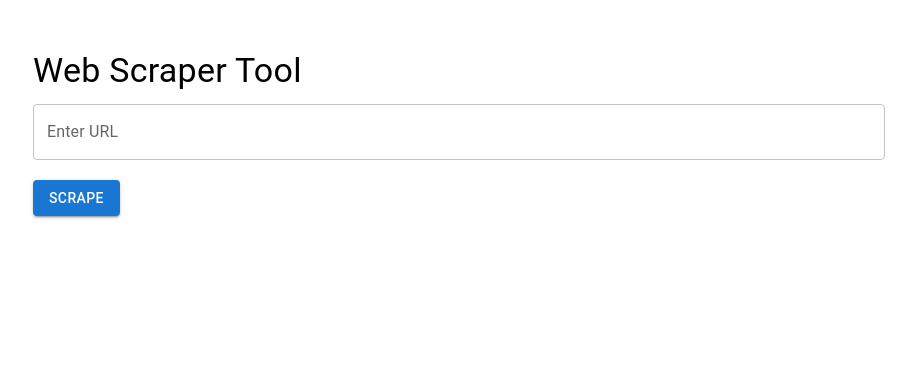
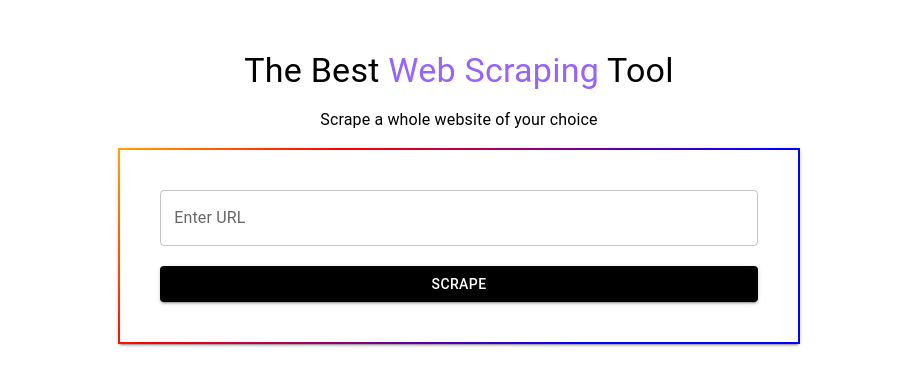
Before and after one commit to Joshua-Alfred/headstarter-hackathon-2, a Next.js app: page / in a window 1280 px wide. Shown: the top 386 px of the page, without its empty margins (181-1097 px from the left). Built offline with nearby package versions, Linux system fonts and the light colour scheme.

Commit message:
Update front end colors

```diff
--- a/pages/index.js
+++ b/pages/index.js
@@ -6,7 +6,9 @@ import {
   TextField,
   CircularProgress,
   Card,
+  Paper,
   Stack,
+  Box,
   CardContent,
 } from "@mui/material";
 import DOMPurify from "dompurify";
@@ -50,9 +52,27 @@ export default function ScraperApp() {
 
   return (
     <Container maxWidth="md" style={{ marginTop: "50px" }}>
-      <Typography variant="h4" gutterBottom>
-        Web Scraper Tool
+      <Stack spacing={2} sx={{ width: "80%", mx: "auto" }}>
+        <Typography variant="h4" gutterBottom sx={{ textAlign: "center" }}>
+          The Best{" "}
+          <Box sx={{ color: "#9563FF" }} component="span">
+            Web Scraping
+          </Box>{" "}
+          Tool
         </Typography>
+        <Typography gutterBottom sx={{ textAlign: "center" }}>
+          Scrape a whole website of your choice
+        </Typography>
+        <Paper
+          elevation={2}
+          sx={{
+            p: 5,
+            border: "2px solid",
+            borderImage:
+              "linear-gradient(135deg, orange 0%, red 25%, purple 50%, blue 75%) 1",
+          }}
+        >
+          <Stack>
             <TextField
               label="Enter URL"
               variant="outlined"
@@ -63,19 +83,27 @@ export default function ScraperApp() {
             />
             <Button
               variant="contained"
-        color="primary"
               onClick={handleClick}
               disabled={loading}
+              sx={{
+                backgroundColor: "black",
+                "&:hover": {
+                  backgroundColor: "#8962dc",
+                },
+              }}
             >
               {loading ? <CircularProgress size={24} /> : "Scrape"}
             </Button>
+          </Stack>
+        </Paper>
+      </Stack>
       {error && (
         <Typography color="error" style={{ marginTop: "20px" }}>
           {error}
         </Typography>
       )}
-      {htmlData && showRawData && <Typography>{htmlData}</Typography>}
-      {htmlData && !showRawData && (
+
+      {htmlData && (
         <>
           <Stack
             direction="row"
@@ -83,17 +111,24 @@ export default function ScraperApp() {
             justifyContent={"space-between"}
           >
             <Typography variant="h6">Scraped Data</Typography>
-            <Button onClick={() => setShowRawData(true)} variant="outlined">
+            <Button
+              onClick={() => setShowRawData(!showRawData)}
+              variant="outlined"
+            >
               View raw html
             </Button>
           </Stack>
           <Card style={{ marginTop: "20px" }}>
             <CardContent>
+              {showRawData ? (
+                <Typography>{htmlData}</Typography>
+              ) : (
                 <div
                   dangerouslySetInnerHTML={{
                     __html: DOMPurify.sanitize(htmlData),
                   }}
                 />
+              )}
             </CardContent>
           </Card>
         </>
```
Also changed, not shown: screenshot.png. Lines whose indentation alone changed are shown as unchanged.
